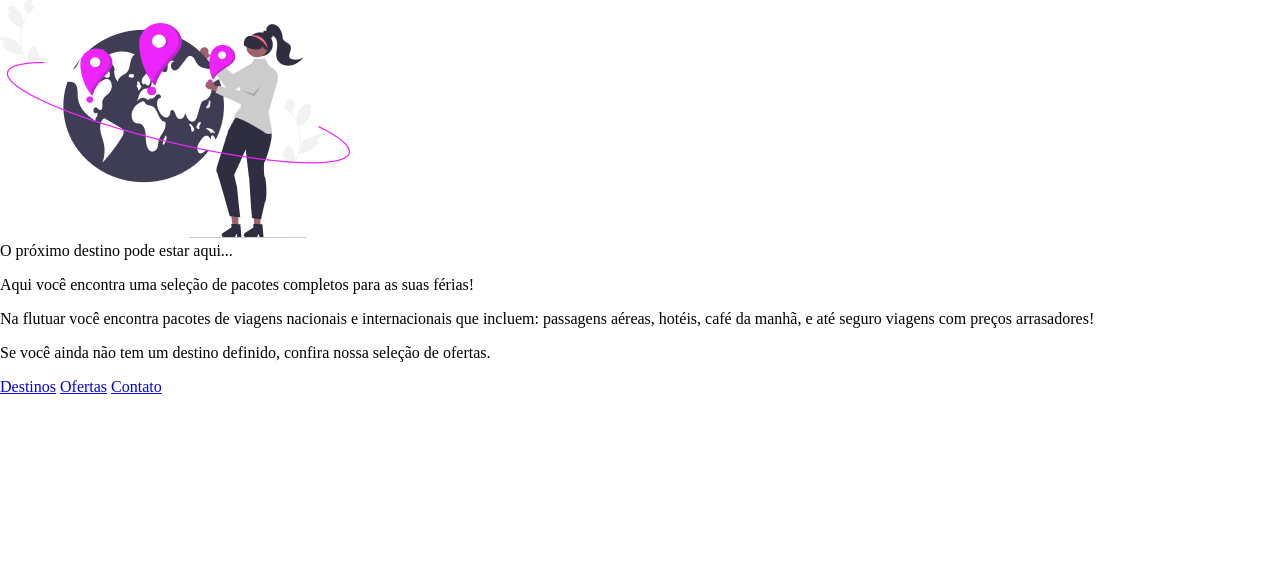
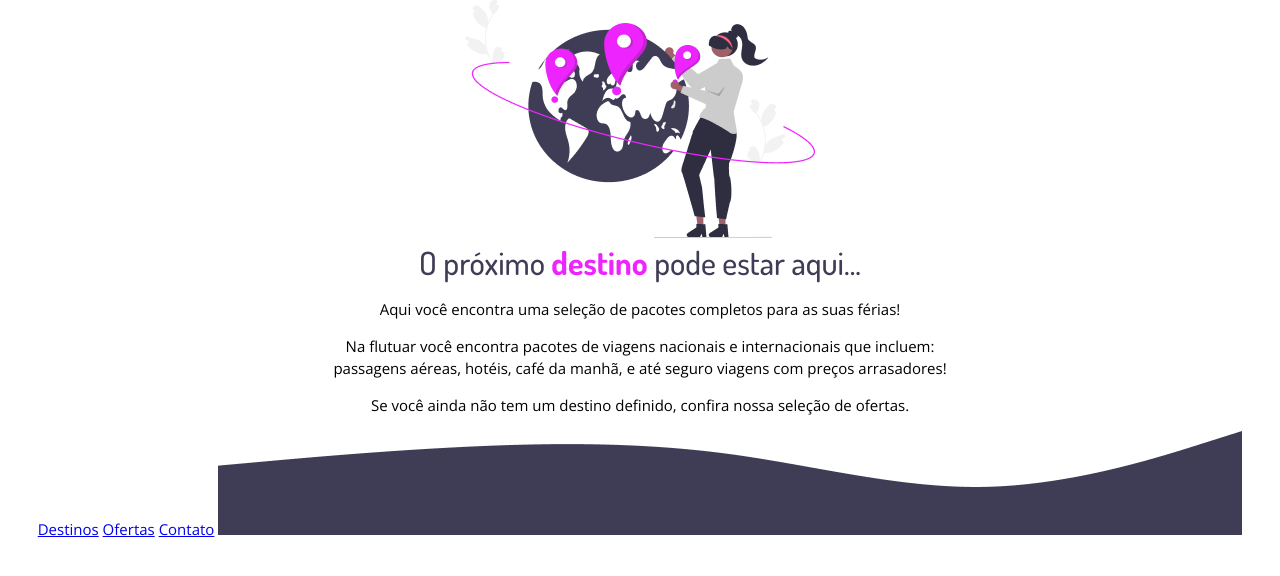
Before and after one commit to jvlimadev/explorer_desafio01, a plain HTML site: page index.html in a window 1280 px wide. Drawn offline with nearby package versions, Linux system fonts and the light colour scheme.

Commit message:
Estilizando o titulo e o container main

```diff
--- /dev/null
+++ b/assets/css/container/container.css
@@ -0,0 +1,5 @@
+.container {
+    text-align: center;
+    width: 626px;
+    margin: 0 auto;
+}
--- /dev/null
+++ b/assets/css/container/title-span.css
@@ -0,0 +1,4 @@
+span {
+    color: var(--color-span);
+    font-weight: bold;
+}
--- /dev/null
+++ b/assets/css/container/title.css
@@ -0,0 +1,7 @@
+.main__title {
+    color: var(--color-mainTitle);
+    font-family: var(--ff-mainTitle);
+    font-size: 32px;
+    line-height: 40px;
+    font-weight: 500;
+}
--- a/assets/css/root.css
+++ b/assets/css/root.css
@@ -1,10 +1,19 @@
 :root {
-    --color-mainTitle: #3F3D56;
-    --color-span: #EE24FF;
     --color-description: #828282;
     --color-description-strong: #3F3D56;
     --color-line: #ECEFF2;
+    --color-mainTitle: #3F3D56;
+    --color-span: #EE24FF;
 
     --ff-body: 'Open Sans', sans-serif;
     --ff-mainTitle: 'Dosis', sans-serif;
 }
+
+body {
+    font-family: var(--ff-body);
+    line-height: 22px;
+    font-size: 15px;
+    font-weight: 400;
+
+    text-align: center;
+}
--- a/index.html
+++ b/index.html
@@ -9,13 +9,16 @@
     <link href="https://fonts.googleapis.com/css2?family=Dosis:wght@400;500;700&family=Open+Sans:wght@400;500;700&display=swap" rel="stylesheet">
     <link rel="stylesheet" href="./assets/css/reset.css" />
     <link rel="stylesheet" href="./assets/css/root.css" />
+    <link rel="stylesheet" href="assets/css/container/container.css" />
+    <link rel="stylesheet" href="assets/css/container/title.css" />
+    <link rel="stylesheet" href="assets/css/container/title-span.css" />
 
     <title>Flutuar</title>
 </head>
 <body>
     <main class="container">
-        <img src="assets/css/img/img1.png" alt="Mulher segurando o globo terrestre" class="person__img">
-        <h1 class="main__title">O próximo destino pode estar aqui...</h1>
+        <img src="assets/img/img1.png" alt="Mulher segurando o globo terrestre" class="person__img">
+        <h1 class="main__title">O próximo <span>destino</span> pode estar aqui...</h1>
         <p class="description">Aqui você encontra uma seleção de <strong>pacotes completos</strong> para as suas férias!</p>
         <p class="description">Na flutuar você encontra pacotes de viagens nacionais e internacionais que incluem: passagens aéreas, hotéis, café da manhã, e até seguro viagens com <strong>preços arrasadores</strong>!</p>
         <p class="description">Se você ainda não tem um destino definido, confira nossa seleção de ofertas.</p>
@@ -25,6 +28,7 @@
         <a href="#" class="footer__link">Destinos</a>
         <a href="#" class="footer__link">Ofertas</a>
         <a href="#" class="footer__link">Contato</a>
+        <img src="assets/img/Wave.png" alt="Onda roxa">
     </footer>
 </body>
 </html>
```
Also changed, not shown: assets/img/Wave.png (renamed from assets/css/img/Wave.png), assets/img/img1.png (renamed from assets/css/img/img1.png).
